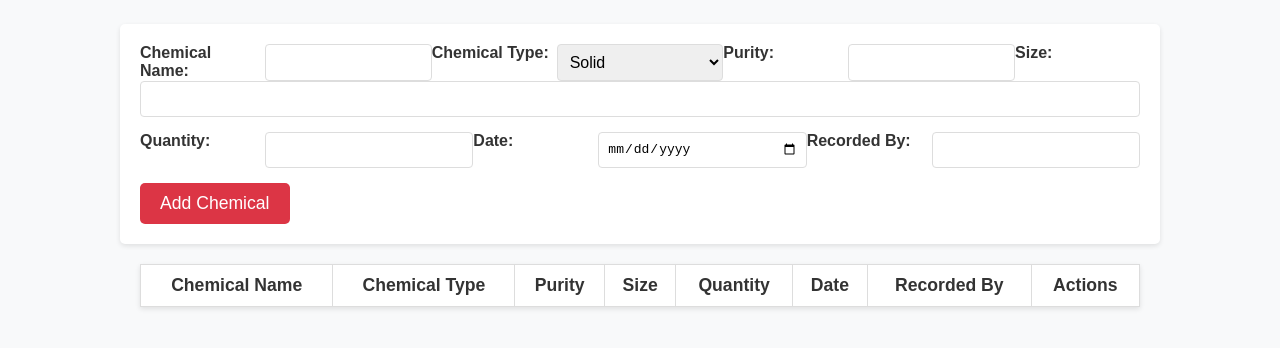
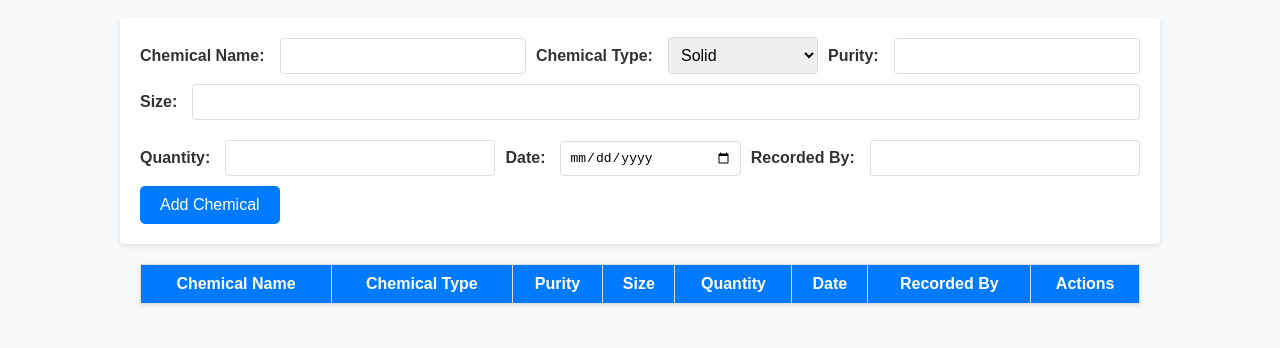
Before and after one commit to KehaoHuang24/lab-chemical-manager, a website: page public/index.html in a window 1280 px wide. Shown: the part 68-416 px from the top of the page. Drawn offline with Linux system fonts and the light colour scheme; no server answers.

Commit message:
Update index.html

```diff
--- a/public/index.html
+++ b/public/index.html
@@ -14,14 +14,13 @@
             color: #333;
         }
 
-        /* 页面标题样式 */
         h1 {
             text-align: center;
-            margin-top: 20px;
+            margin: 20px 0;
             font-size: 2.5em;
         }
 
-        /* 表单容器 */
+        /* 表单容器样式 */
         .form-container {
             width: 90%;
             max-width: 1000px;
@@ -30,49 +29,49 @@
             padding: 20px;
             border-radius: 5px;
             box-shadow: 0 2px 5px rgba(0, 0, 0, 0.1);
+            display: flex;
+            flex-wrap: wrap;
+            gap: 20px;
+            justify-content: space-between;
         }
 
-        /* 表单行样式 */
-        .form-row {
+        .form-container .form-row {
             display: flex;
             flex-wrap: wrap;
-            justify-content: space-between;
-            margin-bottom: 15px;
+            width: 100%;
+            gap: 10px;
+            align-items: center;
         }
 
-        /* 标签和输入框 */
-        .form-row label {
+        .form-container label {
             font-weight: bold;
             margin-right: 5px;
-            flex: 1;
-            min-width: 120px;
         }
 
-        .form-row input,
-        .form-row select {
-            flex: 2;
+        .form-container input,
+        .form-container select {
             padding: 8px;
             font-size: 1em;
             border: 1px solid #ddd;
             border-radius: 4px;
-            box-sizing: border-box;
+            flex-grow: 1;
             min-width: 150px;
         }
 
-        /* 添加按钮样式 */
         .add-button {
-            background-color: #dc3545;
-            color: #fff;
-            font-size: 1.1em;
+            background-color: #007bff;
+            color: white;
+            font-size: 1em;
+            padding: 10px 20px;
             border: none;
             border-radius: 5px;
-            padding: 10px 20px;
             cursor: pointer;
             transition: background 0.3s;
+            align-self: flex-end;
         }
 
         .add-button:hover {
-            background-color: #bd2130;
+            background-color: #0056b3;
         }
 
         /* 表格样式 */
@@ -85,25 +84,21 @@
             box-shadow: 0 2px 5px rgba(0, 0, 0, 0.1);
         }
 
-        table th, table td {
+        table th,
+        table td {
             padding: 10px;
             text-align: center;
             border: 1px solid #ddd;
         }
 
         table th {
-            background-color: #fff;
-            color: #333;
-            font-size: 1.1em;
-        }
-
-        table td {
-            font-size: 1em;
+            background-color: #007bff;
+            color: white;
         }
 
         .delete-button {
             background-color: #dc3545;
-            color: #fff;
+            color: white;
             border: none;
             padding: 5px 10px;
             cursor: pointer;
@@ -123,26 +118,33 @@
         <div class="form-row">
             <label for="chemicalName">Chemical Name:</label>
             <input type="text" id="chemicalName">
+
             <label for="chemicalType">Chemical Type:</label>
             <select id="chemicalType">
                 <option value="Solid">Solid</option>
                 <option value="Liquid">Liquid</option>
                 <option value="Fridge">Fridge</option>
             </select>
+
             <label for="purity">Purity:</label>
             <input type="text" id="purity">
+
             <label for="size">Size:</label>
             <input type="text" id="size">
         </div>
+
         <div class="form-row">
             <label for="quantity">Quantity:</label>
             <input type="number" id="quantity">
+
             <label for="date">Date:</label>
             <input type="date" id="date">
+
             <label for="recordedBy">Recorded By:</label>
             <input type="text" id="recordedBy">
+
+            <button class="add-button" onclick="addChemical()">Add Chemical</button>
         </div>
-        <button class="add-button" onclick="addChemical()">Add Chemical</button>
     </div>
 
     <!-- 表格 -->
@@ -160,11 +162,10 @@
             </tr>
         </thead>
         <tbody id="tableBody">
-            <!-- 数据行将会添加到这里 -->
+            <!-- 数据行将会动态添加到这里 -->
         </tbody>
     </table>
 
-    <!-- JavaScript 逻辑 -->
     <script>
         async function addChemical() {
             const chemicalName = document.getElementById('chemicalName').value;
```
